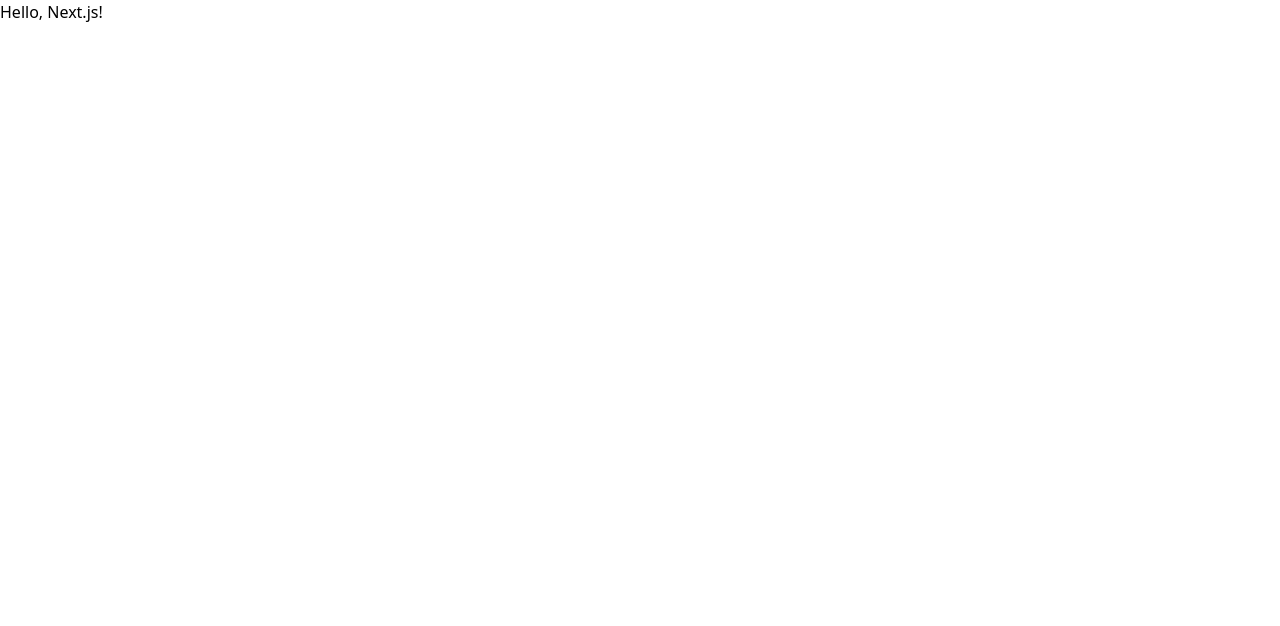
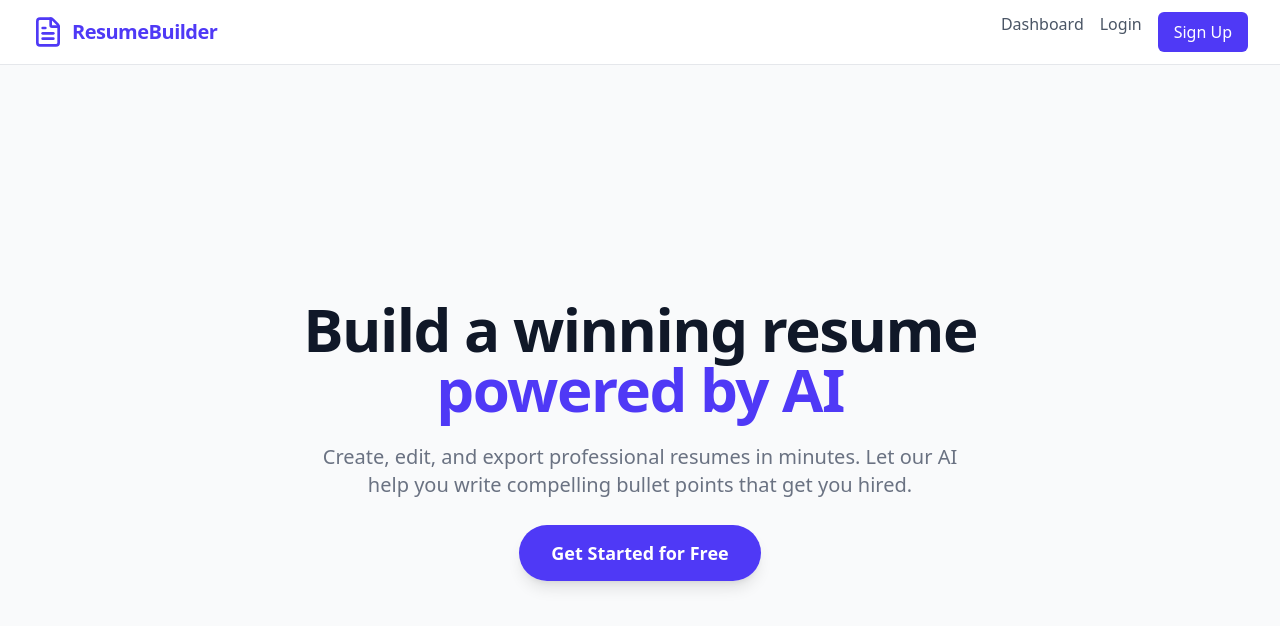
Before and after one commit to nzaman7878/AI-Resume_Builder, a Next.js app: page / in a window 1280 px wide. Shown: the top 626 px of the page. Built offline with nearby package versions, Linux system fonts and the light colour scheme.

Commit message:
feat: initialize project layout and static routes

```diff
--- a/package.json
+++ b/package.json
@@ -9,6 +9,7 @@
     "lint": "eslint"
   },
   "dependencies": {
+    "lucide-react": "^1.26.0",
     "next": "16.2.11",
     "react": "19.2.4",
     "react-dom": "19.2.4"
--- /dev/null
+++ b/src/app/auth/login/page.tsx
@@ -0,0 +1,7 @@
+export default function LoginPage() {
+  return (
+    <div className="flex-1 flex items-center justify-center">
+      <h1 className="text-2xl font-bold">Login Page </h1>
+    </div>
+  );
+}
--- /dev/null
+++ b/src/app/auth/register/page.tsx
@@ -0,0 +1,7 @@
+export default function LoginPage() {
+  return (
+    <div className="flex-1 flex items-center justify-center">
+      <h1 className="text-2xl font-bold">Register Page </h1>
+    </div>
+  );
+}
--- /dev/null
+++ b/src/app/dashboard/page.tsx
@@ -0,0 +1,8 @@
+export default function DashboardPage() {
+  return (
+    <div className="max-w-7xl mx-auto px-4 sm:px-6 lg:px-8 py-10 w-full">
+      <h1 className="text-3xl font-bold text-gray-900">My Resumes</h1>
+      <p className="mt-2 text-gray-600">Dashboard content coming soon...</p>
+    </div>
+  );
+}
--- a/src/app/layout.tsx
+++ b/src/app/layout.tsx
@@ -1,6 +1,7 @@
 import type { Metadata } from "next";
 import { Geist, Geist_Mono } from "next/font/google";
 import "./globals.css";
+import Header from "@/components/layout/Header";
 
 const geistSans = Geist({
   variable: "--font-geist-sans",
@@ -13,8 +14,8 @@ const geistMono = Geist_Mono({
 });
 
 export const metadata: Metadata = {
-  title: "Create Next App",
-  description: "Generated by create next app",
+  title: "Resume Builder",
+  description: "Build your professional resume with AI",
 };
 
 export default function RootLayout({
@@ -24,10 +25,16 @@ export default function RootLayout({
 }>) {
   return (
     <html
+      suppressHydrationWarning
       lang="en"
       className={`${geistSans.variable} ${geistMono.variable} h-full antialiased`}
     >
-      <body className="min-h-full flex flex-col">{children}</body>
+      <body className="min-h-full flex flex-col bg-gray-50 text-gray-900">
+        <Header />
+        <main className="flex-1 flex flex-col">
+          {children}
+        </main>
+      </body>
     </html>
   );
 }
--- a/src/app/page.tsx
+++ b/src/app/page.tsx
@@ -1,8 +1,23 @@
+import Link from "next/link";
 
 export default function Home() {
   return (
-    <div>
-      <h1>Hello, Next.js!</h1>
+    <div className="flex-1 flex flex-col items-center justify-center text-center px-4 sm:px-6 lg:px-8 py-20">
+      <h1 className="text-5xl font-extrabold tracking-tight text-gray-900 sm:text-6xl">
+        Build a winning resume <br className="hidden sm:block" />
+        <span className="text-indigo-600">powered by AI</span>
+      </h1>
+      <p className="mt-6 text-xl text-gray-500 max-w-2xl">
+        Create, edit, and export professional resumes in minutes. Let our AI help you write compelling bullet points that get you hired.
+      </p>
+      <div className="mt-10">
+        <Link
+          href="/auth/register"
+          className="bg-indigo-600 text-white px-8 py-4 rounded-full font-bold text-lg hover:bg-indigo-700 shadow-lg transition-all"
+        >
+          Get Started for Free
+        </Link>
+      </div>
     </div>
   );
 }
--- /dev/null
+++ b/src/components/layout/Header.tsx
@@ -0,0 +1,32 @@
+import Link from 'next/link';
+import { FileText } from 'lucide-react';
+
+export default function Header() {
+  return (
+    <header className="bg-white border-b border-gray-200">
+      <div className="max-w-7xl mx-auto px-4 sm:px-6 lg:px-8">
+        <div className="flex justify-between h-16 items-center">
+          <Link href="/" className="flex items-center gap-2 text-indigo-600">
+            <FileText className="h-8 w-8" />
+            <span className="font-bold text-xl tracking-tight">ResumeBuilder</span>
+          </Link>
+
+          <nav className="flex gap-4">
+            <Link href="/dashboard" className="text-gray-600 hover:text-gray-900 font-medium">
+              Dashboard
+            </Link>
+            <Link href="/auth/login" className="text-gray-600 hover:text-gray-900 font-medium">
+              Login
+            </Link>
+            <Link
+              href="/auth/register"
+              className="bg-indigo-600 text-white px-4 py-2 rounded-md font-medium hover:bg-indigo-700 transition-colors"
+            >
+              Sign Up
+            </Link>
+          </nav>
+        </div>
+      </div>
+    </header>
+  );
+}
```
Also changed, not shown: 1 other file (tests, documents, lock files or other folders).
